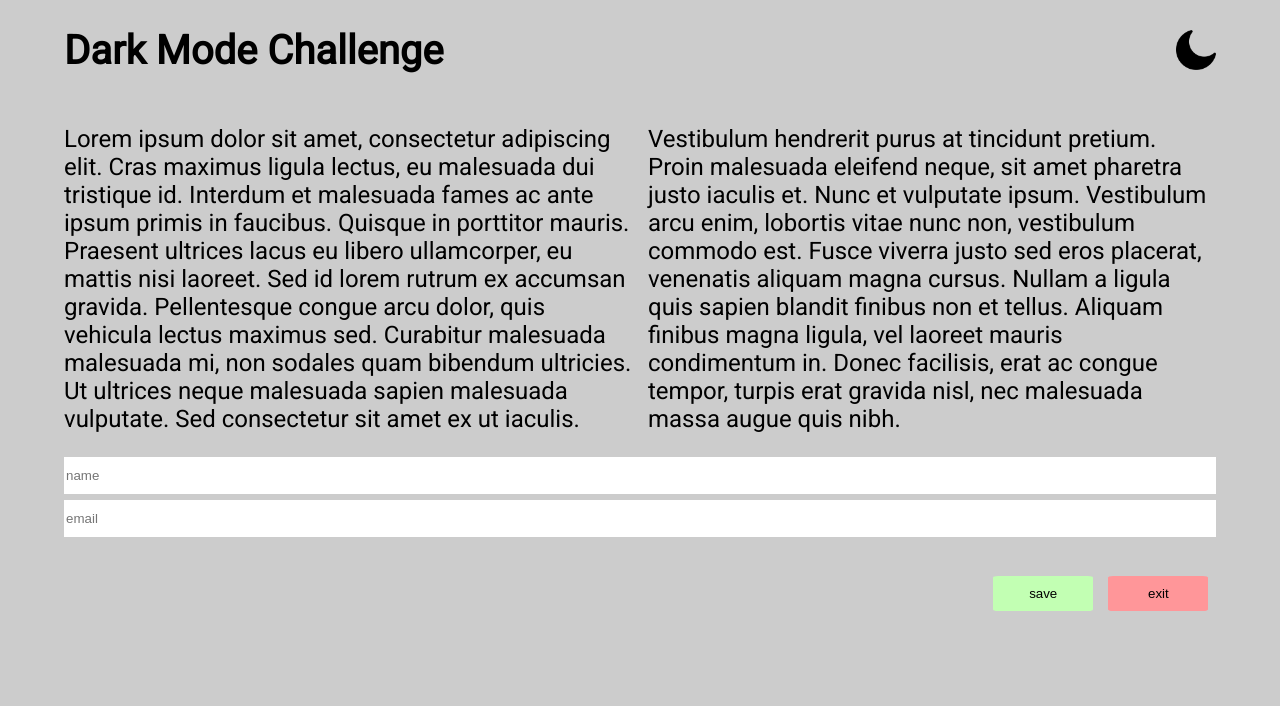
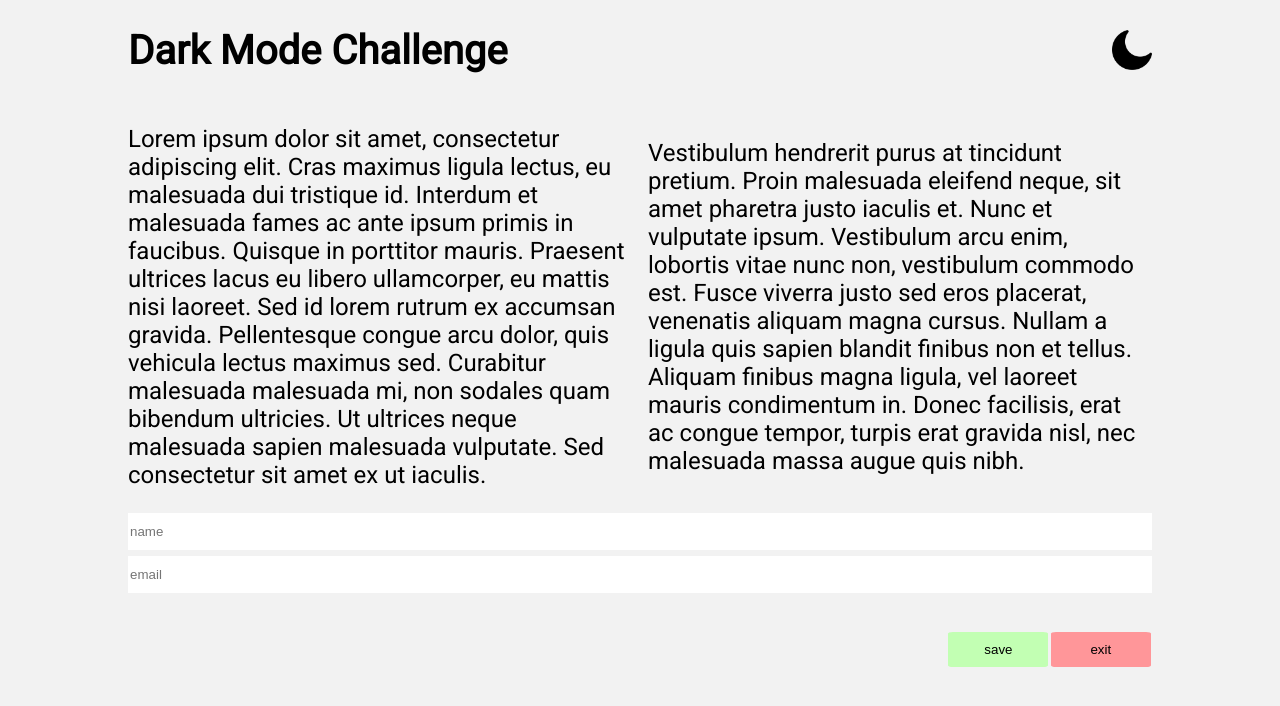
Before and after one commit to joaquinbian/challengeOL, a React (Create React App) app: page / in a window 1280 px wide. Shown: the top 706 px of the page. Built offline with nearby package versions, Linux system fonts and the light colour scheme.

Commit message:
challenge

```diff
--- a/src/App.js
+++ b/src/App.js
@@ -27,7 +27,7 @@ function App() {
             // <FiMoon className="icon moon" onClick={toogleMode} />
             <img
               src={"../assets/moon.png"}
-              className="icon moon"
+              className="icon"
               onClick={toogleMode}
             />
           )}
--- a/src/app.css
+++ b/src/app.css
@@ -2,16 +2,6 @@
 
 body {
   margin: 0;
-}
-.appContainer {
-  min-height: 100vh;
-  display: flex;
-  justify-content: center;
-  background-color: #ccc;
-}
-.darkMode {
-  background-color: #544e4e;
-  color: white;
 }
 h1 {
   font-size: 2.5em;
@@ -23,6 +13,19 @@ p {
 h1,
 p {
   font-family: "Roboto";
+}
+.appContainer {
+  min-height: 100vh;
+  display: flex;
+  justify-content: center;
+  background-color: #f2f2f2;
+}
+.darkMode {
+  background-color: #544e4e;
+  color: white;
+}
+.mainContainer {
+  width: 80%;
 }
 .headerApp {
   display: flex;
@@ -58,9 +61,6 @@ p {
 .btnExit {
   background-color: #ff9699;
 }
-.mainContainer {
-  width: 90%;
-}
 .icon {
   height: 40px;
   width: 40px;
```
